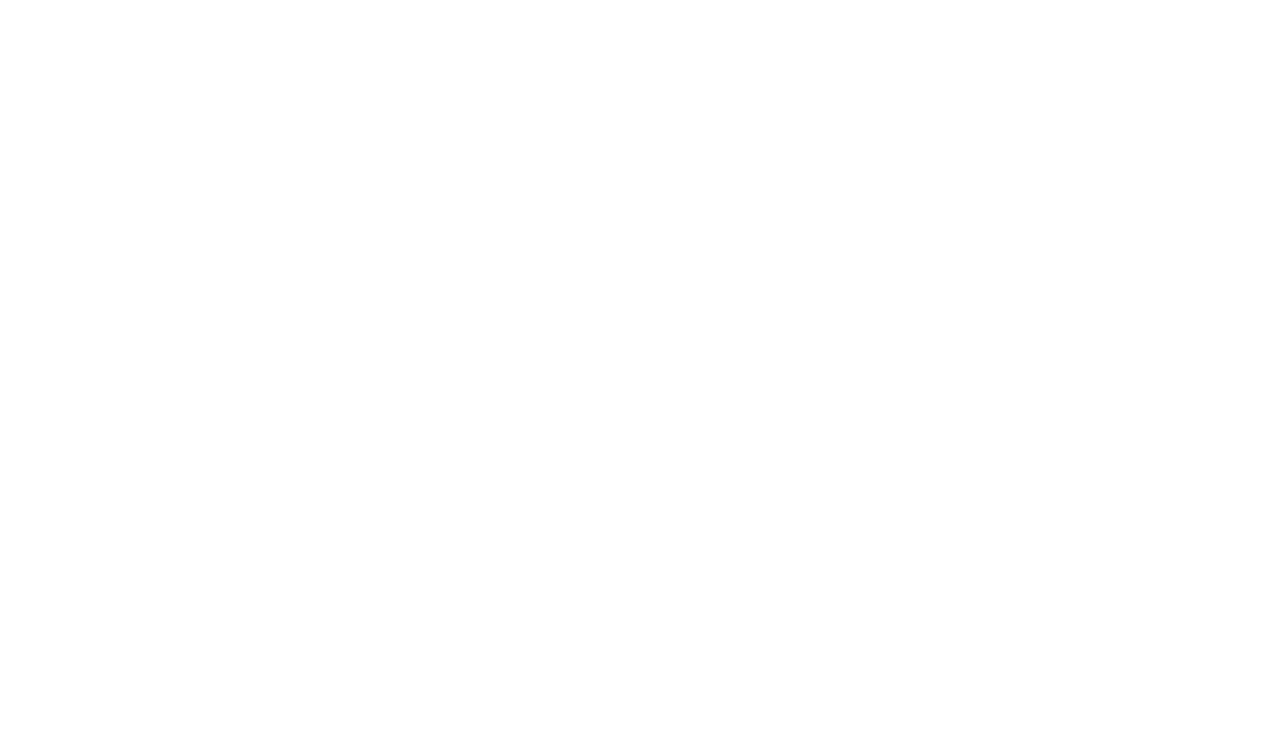
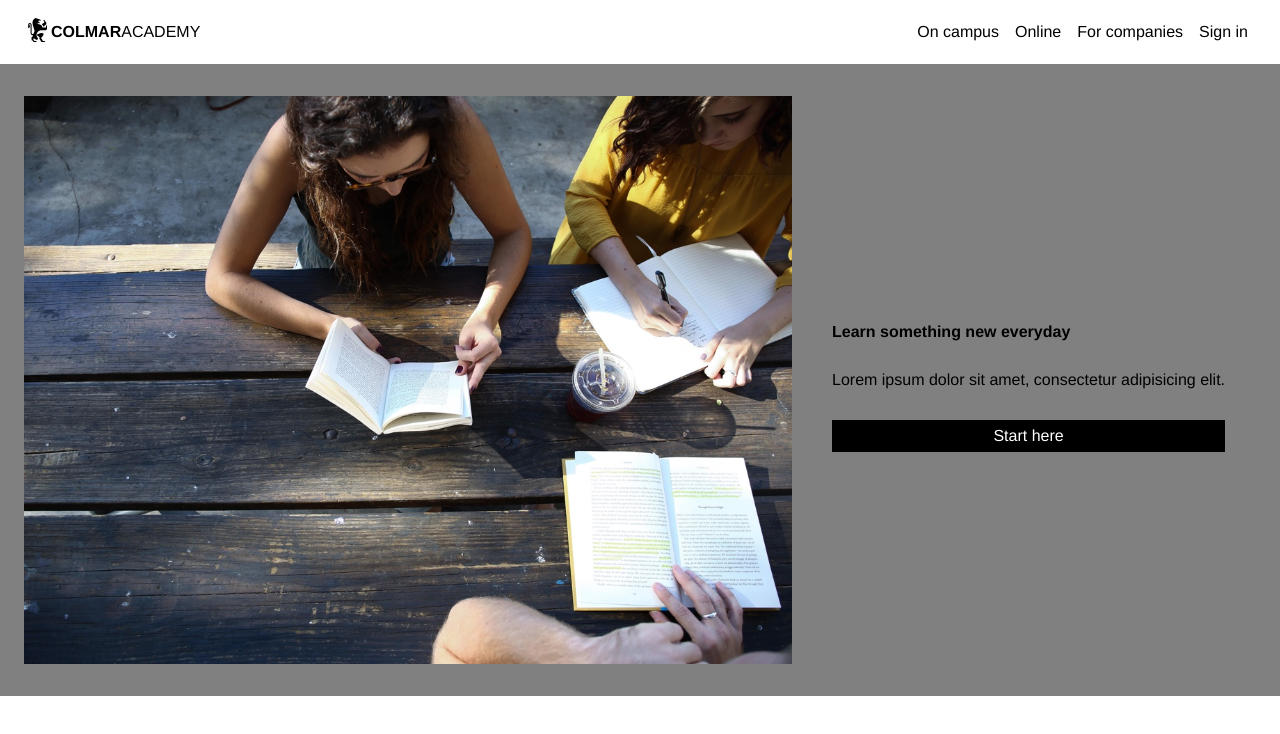
Before and after one commit to yixinch/ColmarAcademy, a plain HTML site: page index2.html in a window 1280 px wide. Drawn offline with Linux system fonts and the light colour scheme.

Commit message:
Push changes.

```diff
--- a/index2.html
+++ b/index2.html
@@ -0,0 +1,48 @@
+<!DOCTYPE html>
+<html>
+  <head>
+    <meta charset="utf-8">
+    <title>Colmar Academy</title>
+    <link href="resources/css/reset.css" type="text/css" rel="stylesheet">
+    <link href="resources/css/style.css" type="text/css" rel="stylesheet">
+  </head>
+  <body>
+    <!-- Header -->
+    <header>
+      <!-- Desktop screen nav-->
+      <nav class="desktop">
+        <a href="#" class="desktop logo">
+          <img src="./resources/images/ic-logo.svg">
+          <span id="colmar">COLMAR</span><span id="academy">ACADEMY</span>
+        </a>
+        <ul>
+          <li><a href="#">On campus</a></li>
+          <li><a href="#">Online</a></li>
+          <li><a href="#">For companies</a></li>
+          <li><a href="#">Sign in</a></li>
+        </ul>
+      </nav>
+      <!-- Mobile screen nav-->
+      <nav class="mobile">
+        <ul>
+          <li><a href="#"><img src="./resources/images/ic-logo.svg"></a></li>
+          <li><a href="#"><img src="./resources/images/ic-on-campus.svg"></a></li>
+          <li><a href="#"><img src="./resources/images/ic-online.svg"></a></li>
+          <li><a href="#"><img src="./resources/images/ic-login.svg"></a></li>
+        </ul>
+      </nav>
+    </header>
+
+    <!-- Main Content -->
+    <div class="main-content">
+      <div class="banner">
+        <img src="resources\images\banner.jpg">
+        <div class="button">
+          <h1>Learn something new everyday</h1>
+          <h2>Lorem ipsum dolor sit amet, consectetur adipisicing elit.</h2>
+          <span>Start here</span>
+        </div>
+      </div>
+    </div>
+  </body>
+</html>
--- a/resources/css/style.css
+++ b/resources/css/style.css
@@ -1,12 +1,12 @@
 html {
-
+  font-size: 16px;
 }
 body {
-
+  font-family: Helvetica;
 }
 header {
   width: 100%;
-  height: 64px;
+  height: 4rem;
   background-color: white;
   display: flex;
   flex-direction: column;
@@ -23,10 +23,20 @@ header nav ul {
   display: flex;
   align-items: center;
 }
+header #colmar {
+  font-weight: bold;
+}
 @media only screen and (min-width: 480px) {
+  .desktop .logo {
+    padding-left: 1.5rem;
+  }
   .desktop ul {
     flex-grow: 1;
     justify-content: flex-end;
+    padding-right: 1.5rem;
+  }
+  .desktop li {
+    padding: 0 0.5rem;
   }
   .mobile li {
     display: none;
@@ -36,12 +46,66 @@ header nav ul {
   .mobile ul {
     width: 100%;
     justify-content: space-between;
+    padding: 0 1.5rem;
   }
   .desktop a,
   .desktop li {
     display: none;
   }
 }
+.banner {
+  display: inline-flex;
+  flex-direction: row;
+  align-items: center;
+  width: 100%;
+  height: auto;
+  background-color: gray;
+}
+.banner img {
+  display: block;
+  width: 60%;
+  height: 60%;
+  padding: 2rem 2.5rem 2rem 1.5rem;
+}
+.button {
+  text-align: left;
+  display: flex;
+  flex-direction: column;
+  justify-content: center;
+  padding-right: 1.5rem;
+}
+.button h1 {
+  font-weight: bold;
+  padding: 1rem 0;
+}
+.button h2 {
+  padding: 1rem 0;
+}
+.button span {
+  text-align: center;
+  background-color: black;
+  color: white;
+  padding: 0.5rem 0;
+  margin-top: 1rem;
+}
+@media only screen and (max-width: 480px) {
+  .banner {
+    flex-direction: column;
+  }
+  .banner img {
+    width: 100%;
+    padding: 0;
+  }
+  .button {
+    padding: 2rem 1rem;
+    align-items: flex-start;
+  }
+  .button h1 {padding-bottom: 2rem}
+  .button h2 {padding-bottom: 1.5rem}
+  .button span {
+    width: 100%;
+  }
+}
 footer {
 
 }
```
Also changed, not shown: index.html (+3 -1 lines).
